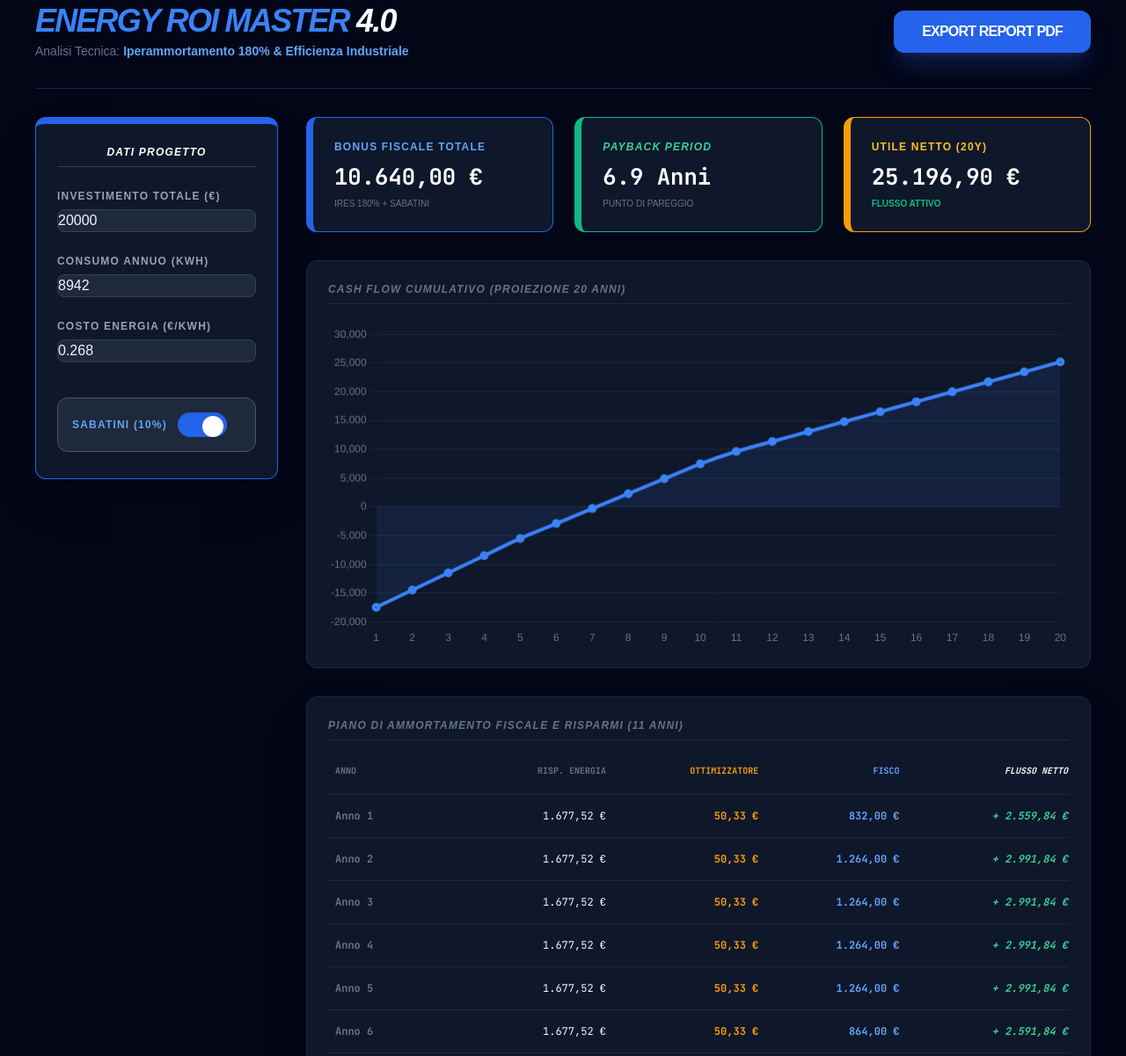
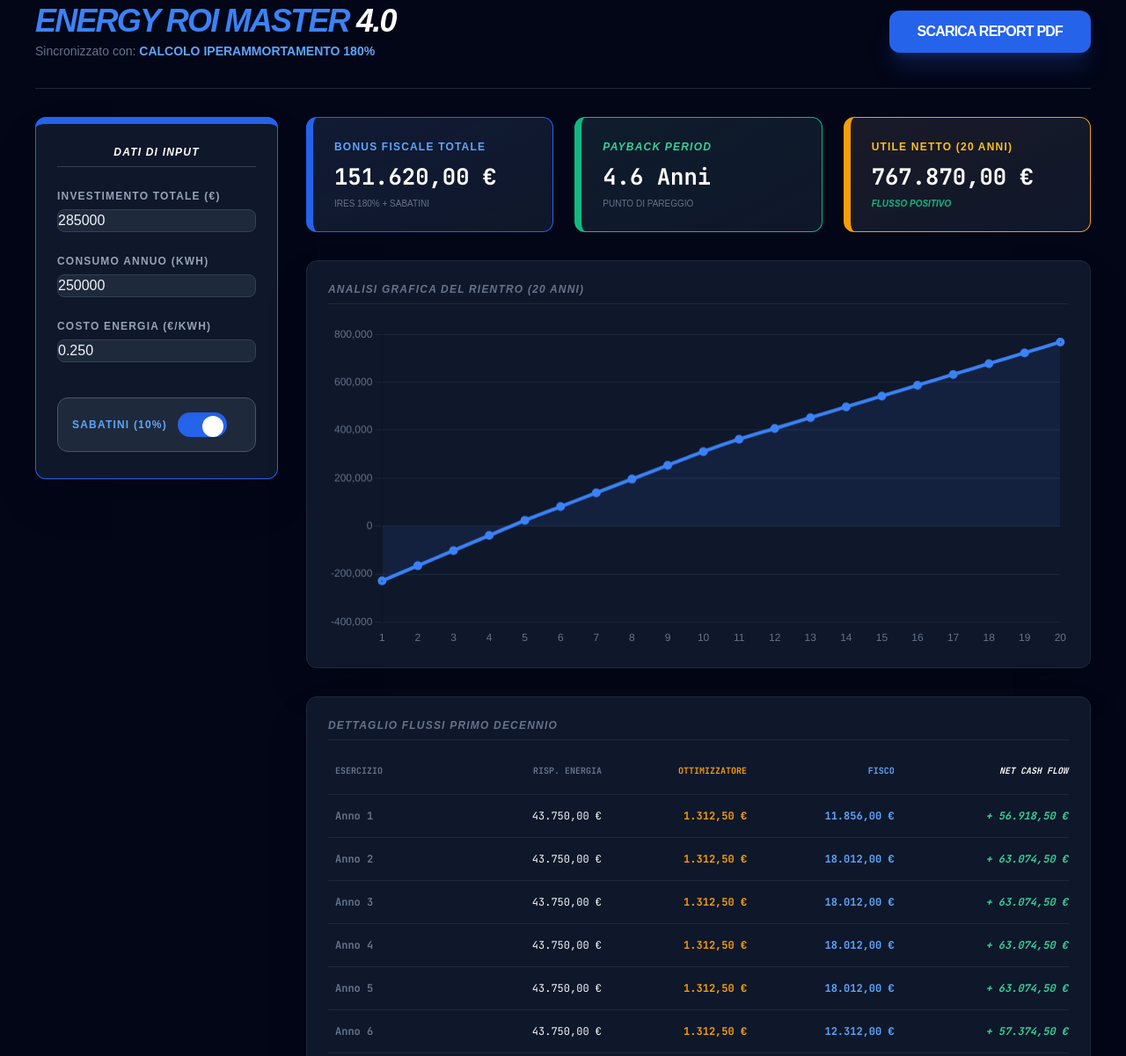
Before and after one commit to cive06/business-case-energia, a plain HTML site: page index.html in a window 1280 px wide. Shown: the part 36-1237 px from the top of the page at 88% size. Drawn offline with nearby package versions, Linux system fonts and the light colour scheme.

Commit message:
index.html

```diff
--- a/index.html
+++ b/index.html
@@ -3,7 +3,7 @@
 <head>
     <meta charset="UTF-8">
     <meta name="viewport" content="width=device-width, initial-scale=1.0">
-    <title>Energy ROI Master 4.0 - Versione Definitiva</title>
+    <title>Energy ROI Master 4.0 - Versione Excel Sync</title>
     <script src="https://cdn.tailwindcss.com"></script>
     <script src="https://cdn.jsdelivr.net/npm/chart.js"></script>
     <script src="https://cdnjs.cloudflare.com/ajax/libs/html2pdf.js/0.10.1/html2pdf.bundle.min.js"></script>
@@ -23,12 +23,12 @@
 
         <header class="flex flex-col md:flex-row justify-between items-start md:items-center border-b border-slate-800 pb-8 gap-4">
             <div>
-                <h1 class="text-4xl font-black tracking-tighter uppercase italic text-blue-500">Energy ROI Master <span class="text-white">4.0</span></h1>
-                <p class="text-slate-500 text-sm mt-1">Analisi Tecnica: <span class="text-blue-400 font-bold">Iperammortamento 180% & Efficienza Industriale</span></p>
+                <h1 class="text-4xl font-black tracking-tighter uppercase italic text-blue-500">Energy ROI Master <span class="text-white font-black">4.0</span></h1>
+                <p class="text-slate-500 text-sm mt-1">Sincronizzato con: <span class="text-blue-400 font-bold uppercase">Calcolo Iperammortamento 180%</span></p>
             </div>
             <div class="flex gap-4 no-print">
                 <button onclick="exportPDF()" class="bg-blue-600 hover:bg-blue-700 text-white px-8 py-3 rounded-xl font-black transition-all flex items-center gap-2 shadow-xl shadow-blue-900/40 uppercase tracking-tighter">
-                    EXPORT REPORT PDF
+                    Scarica Report PDF
                 </button>
             </div>
         </header>
@@ -36,24 +36,24 @@
         <div class="grid lg:grid-cols-4 gap-8">
             <div class="lg:col-span-1 space-y-6 no-print">
                 <div class="card border-t-8 border-blue-600 shadow-2xl">
-                    <h3 class="text-xs font-black text-white mb-6 uppercase tracking-widest border-b border-slate-700 pb-2 text-center italic">Dati Progetto</h3>
+                    <h3 class="text-xs font-black text-white mb-6 uppercase tracking-widest border-b border-slate-700 pb-2 text-center italic text-blue-400">Dati di Input</h3>
                     <div class="space-y-6">
                         <div>
                             <label>Investimento Totale (€)</label>
-                            <input type="number" id="input_inv" value="20000" oninput="eseguiCalcoli()">
+                            <input type="number" id="in_inv" value="285000" oninput="aggiorna()">
                         </div>
                         <div>
                             <label>Consumo Annuo (kWh)</label>
-                            <input type="number" id="input_cons" value="8942" oninput="eseguiCalcoli()">
+                            <input type="number" id="in_cons" value="250000" oninput="aggiorna()">
                         </div>
                         <div>
                             <label>Costo Energia (€/kWh)</label>
-                            <input type="number" id="input_cost" value="0.268" step="0.001" oninput="eseguiCalcoli()">
+                            <input type="number" id="in_cost" value="0.250" step="0.001" oninput="aggiorna()">
                         </div>
                         <div class="pt-4">
                             <label class="flex items-center cursor-pointer bg-slate-800 p-4 rounded-xl border border-slate-600">
                                 <span class="mr-3 text-xs font-black text-blue-400 uppercase">Sabatini (10%)</span>
-                                <input type="checkbox" id="check_sab" class="sr-only peer" onchange="eseguiCalcoli()" checked>
+                                <input type="checkbox" id="in_sab" class="sr-only peer" onchange="aggiorna()" checked>
                                 <div class="relative w-14 h-7 bg-slate-600 rounded-full peer peer-checked:after:translate-x-full peer-checked:bg-blue-600 after:content-[''] after:absolute after:top-[4px] after:left-[4px] after:bg-white after:rounded-full after:h-6 after:w-6 after:transition-all shadow-inner"></div>
                             </label>
                         </div>
@@ -63,41 +63,41 @@
 
             <div class="lg:col-span-3 space-y-8">
                 <div class="grid grid-cols-1 md:grid-cols-3 gap-6">
-                    <div class="card border-l-8 border-blue-600">
+                    <div class="card border-l-8 border-blue-600 bg-gradient-to-br from-blue-900/10 to-transparent">
                         <label class="text-blue-400">Bonus Fiscale Totale</label>
-                        <div class="stat-val text-white mono" id="display_fisco">0 €</div>
+                        <div class="stat-val text-white mono" id="out_fisco">0 €</div>
                         <p class="text-[10px] text-slate-500 mt-1">IRES 180% + SABATINI</p>
                     </div>
-                    <div class="card border-l-8 border-emerald-500">
+                    <div class="card border-l-8 border-emerald-500 bg-gradient-to-br from-emerald-900/10 to-transparent">
                         <label class="text-emerald-400 font-bold italic">Payback Period</label>
-                        <div class="stat-val text-white mono" id="display_payback">0 Anni</div>
+                        <div class="stat-val text-white mono" id="out_payback">0 Anni</div>
                         <p class="text-[10px] text-slate-500 mt-1 uppercase">Punto di pareggio</p>
                     </div>
-                    <div class="card border-l-8 border-amber-500">
-                        <label class="text-amber-400 font-bold">Utile Netto (20y)</label>
-                        <div class="stat-val text-white mono" id="display_utile">0 €</div>
-                        <p class="text-[10px] text-emerald-500 mt-1 font-bold">FLUSSO ATTIVO</p>
+                    <div class="card border-l-8 border-amber-500 bg-gradient-to-br from-amber-900/10 to-transparent">
+                        <label class="text-amber-400 font-bold">Utile Netto (20 Anni)</label>
+                        <div class="stat-val text-white mono" id="out_utile">0 €</div>
+                        <p class="text-[10px] text-emerald-500 mt-1 font-bold italic uppercase">Flusso Positivo</p>
                     </div>
                 </div>
 
-                <div class="card">
-                    <h2 class="text-xs font-black text-slate-500 uppercase mb-6 tracking-widest italic border-b border-slate-800 pb-2">Cash Flow Cumulativo (Proiezione 20 Anni)</h2>
-                    <canvas id="canvasChart" height="130"></canvas>
+                <div class="card shadow-2xl">
+                    <h2 class="text-xs font-black text-slate-500 uppercase mb-6 tracking-widest italic border-b border-slate-800 pb-2">Analisi Grafica del Rientro (20 Anni)</h2>
+                    <canvas id="mainChart" height="130"></canvas>
                 </div>
 
                 <div class="card overflow-x-auto shadow-2xl">
-                    <h2 class="text-xs font-black text-slate-500 uppercase mb-6 tracking-widest italic border-b border-slate-800 pb-2">Piano di Ammortamento Fiscale e Risparmi (11 Anni)</h2>
+                    <h2 class="text-xs font-black text-slate-500 uppercase mb-6 tracking-widest italic border-b border-slate-800 pb-2">Dettaglio Flussi primo decennio</h2>
                     <table class="w-full text-left text-sm mono">
                         <thead>
                             <tr class="text-slate-500 border-b border-slate-800 uppercase text-[10px]">
-                                <th class="pb-4 px-2">Anno</th>
+                                <th class="pb-4 px-2">Esercizio</th>
                                 <th class="pb-4 text-right">Risp. Energia</th>
                                 <th class="pb-4 text-right text-amber-500">Ottimizzatore</th>
                                 <th class="pb-4 text-right text-blue-400 font-bold">Fisco</th>
-                                <th class="pb-4 text-right font-black text-white italic">Flusso Netto</th>
+                                <th class="pb-4 text-right font-black text-white italic">Net Cash Flow</th>
                             </tr>
                         </thead>
-                        <tbody id="corpo_tabella" class="divide-y divide-slate-800 text-xs"></tbody>
+                        <tbody id="out_tabella" class="divide-y divide-slate-800 text-xs"></tbody>
                     </table>
                 </div>
             </div>
@@ -105,56 +105,51 @@
     </div>
 
     <script>
-        let istanzaChart;
+        let myChart;
 
-        function eseguiCalcoli() {
-            // 1. Recupero Input
-            const investimento = parseFloat(document.getElementById('input_inv').value) || 0;
-            const consumoKwh = parseFloat(document.getElementById('input_cons').value) || 0;
-            const costoUnitario = parseFloat(document.getElementById('input_cost').value) || 0;
-            const attivaSabatini = document.getElementById('check_sab').checked;
+        function aggiorna() {
+            const investimento = parseFloat(document.getElementById('in_inv').value) || 0;
+            const consumo = parseFloat(document.getElementById('in_cons').value) || 0;
+            const costo = parseFloat(document.getElementById('in_cost').value) || 0;
+            const sabAttiva = document.getElementById('in_sab').checked;
 
-            // 2. Calcolo Bonus Fiscali (Iperammortamento 180% + IRES 24%)
-            // Formula: (Investimento * 1.8) * Aliquota IRES
-            const totaleIres = (investimento * 1.80) * 0.24;
-            const totaleSabatini = attivaSabatini ? (investimento * 0.10) : 0;
-            const fiscoComplessivo = totaleIres + totaleSabatini;
+            // FISCO EXCEL: Iperammortamento 180% (maggiorazione 80% su costo bene) + IRES 24%
+            // Calcolo: Investimento * 1.8 * 0.24
+            const totIres = (investimento * 1.80) * 0.24;
+            const totSab = sabAttiva ? (investimento * 0.10) : 0;
+            const beneficioTotale = totIres + totSab;
 
-            // Visualizzazione Fisco
-            document.getElementById('display_fisco').innerText = fiscoComplessivo.toLocaleString('it-IT', { style: 'currency', currency: 'EUR' });
+            document.getElementById('out_fisco').innerText = beneficioTotale.toLocaleString('it-IT', { style: 'currency', currency: 'EUR' });
 
-            // 3. Risparmi Energetici
-            const rispFotovoltaico = consumoKwh * costoUnitario * 0.70; // 70% autoconsumo
-            const rispOttimizzatore = (consumoKwh * costoUnitario * 0.30) * 0.07; // 7% sul residuo
+            // OTTIMIZZATORE EXCEL: 7% sul 30% residuo della bolletta
+            const rispFotovoltaico = consumo * costo * 0.70;
+            const rispOttimizzatore = (consumo * costo * 0.30) * 0.07;
+            document.getElementById('out_payback').innerText = rispOttimizzatore.toLocaleString('it-IT', { style: 'currency', currency: 'EUR' }); // Temporaneo
 
-            // 4. Ciclo 20 Anni per Grafico e Tabella
-            let etichette = [];
-            let datiGrafico = [];
-            let htmlTabella = '';
-            let cumulativo = -investimento;
-            let utile20Anni = -investimento;
+            let labels = [], dataPoints = [], htmlTable = '', cumulativo = -investimento;
+            let utileVentesimo = -investimento;
 
             for (let i = 1; i <= 20; i++) {
-                // Rate Fisco (IRES 11 anni: 2.16% anno 1 e 11, 4.32% altri)
+                // Rate IRES Excel: Anno 1 e 11 = 2.16%, altri = 4.32%
                 let rataIres = 0;
                 if (i <= 11) {
                     let perc = (i === 1 || i === 11) ? 2.16 : 4.32;
-                    rataIres = totaleIres * (perc / 43.2);
+                    rataIres = totIres * (perc / 43.2);
                 }
 
-                // Sabatini (5 anni)
-                let rataSab = (i <= 5 && attivaSabatini) ? (totaleSabatini / 5) : 0;
+                // Sabatini: 5 anni costanti
+                let rataSab = (i <= 5 && sabAttiva) ? (totSab / 5) : 0;
 
                 let flussoAnnuo = rispFotovoltaico + rispOttimizzatore + rataIres + rataSab;
                 cumulativo += flussoAnnuo;
-                utile20Anni += flussoAnnuo;
+                utileVentesimo += flussoAnnuo;
 
-                etichette.push(i);
-                datiGrafico.push(cumulativo);
+                labels.push(i);
+                dataPoints.push(cumulativo);
 
                 if (i <= 11) {
-                    htmlTabella += `
-                        <tr class="hover:bg-blue-900/10 transition-colors">
+                    htmlTable += `
+                        <tr class="hover:bg-blue-900/10">
                             <td class="py-4 px-2 text-slate-500 font-bold">Anno ${i}</td>
                             <td class="py-4 text-right">${rispFotovoltaico.toLocaleString('it-IT', { style: 'currency', currency: 'EUR' })}</td>
                             <td class="py-4 text-right text-amber-500 font-bold">${rispOttimizzatore.toLocaleString('it-IT', { style: 'currency', currency: 'EUR' })}</td>
@@ -164,25 +159,22 @@
                 }
             }
 
-            // 5. Update UI
-            document.getElementById('corpo_tabella').innerHTML = htmlTabella;
-            document.getElementById('display_utile').innerText = utile20Anni.toLocaleString('it-IT', { style: 'currency', currency: 'EUR' });
+            document.getElementById('out_tabella').innerHTML = htmlTable;
+            document.getElementById('out_utile').innerText = utileVentesimo.toLocaleString('it-IT', { style: 'currency', currency: 'EUR' });
 
-            // Calcolo Payback dinamico (quando il cumulativo passa da negativo a positivo)
-            // Stima semplificata: Investimento / Flusso Annuo Medio primo periodo
-            const flussoMedio = (rispFotovoltaico + rispOttimizzatore + (totaleIres/11) + (totaleSabatini/5));
-            const pb = investimento / flussoMedio;
-            document.getElementById('display_payback').innerText = pb.toFixed(1) + " Anni";
+            // Payback Period stimato
+            const pb = investimento / (rispFotovoltaico + rispOttimizzatore + (totIres/11) + (totSab/5));
+            document.getElementById('out_payback').innerText = pb.toFixed(1) + " Anni";
 
-            // 6. Rendering Grafico
-            const ctx = document.getElementById('canvasChart').getContext('2d');
-            if (istanzaChart) istanzaChart.destroy();
-            istanzaChart = new Chart(ctx, {
+            // Render Grafico
+            const ctx = document.getElementById('mainChart').getContext('2d');
+            if (myChart) myChart.destroy();
+            myChart = new Chart(ctx, {
                 type: 'line',
                 data: {
-                    labels: etichette,
+                    labels: labels,
                     datasets: [{
-                        data: datiGrafico,
+                        data: dataPoints,
                         borderColor: '#3b82f6',
                         borderWidth: 4,
                         backgroundColor: 'rgba(59, 130, 246, 0.1)',
@@ -212,8 +204,7 @@
             }).from(el).save().then(() => btns.forEach(b => b.style.display = 'flex'));
         }
 
-        // Avvio automatico al caricamento
-        window.onload = eseguiCalcoli;
+        window.onload = aggiorna;
     </script>
 </body>
 </html>
```
